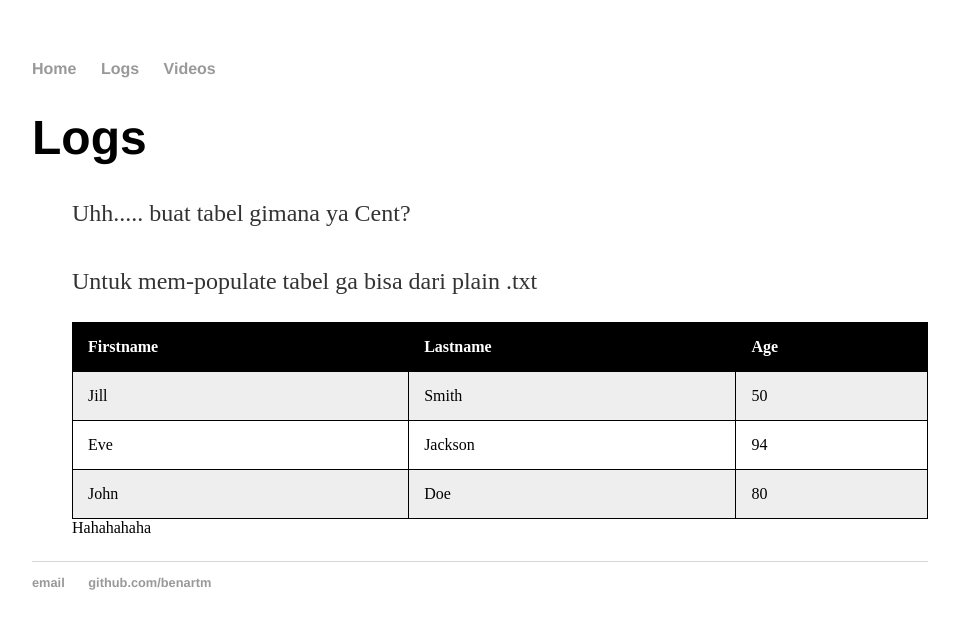
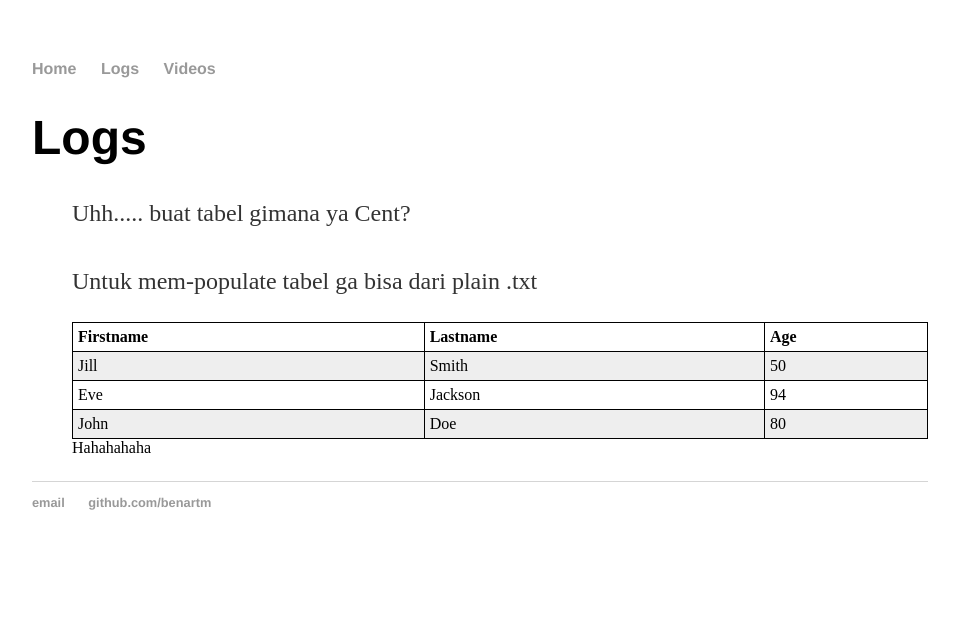
Before and after one commit to BenArtM/BenArtM.github.io, a Jekyll site: the page built from logs/index.html, in a window 1280 px wide. Shown: the top 629 px of the page, without its empty margins (160-1119 px from the left). Built offline with Jekyll 4.4.1, drawn with Linux system fonts in a browser that asks for light colours.

Commit message:
Update main.css

```diff
--- a/css/main.css
+++ b/css/main.css
@@ -47,7 +47,7 @@ table, th, td {
     border-collapse: collapse;
 }
 th, td {
-    padding: 15px;
+    padding: 5px;
     text-align: left;
 }
 table#t01 tr:nth-child(even) {
@@ -57,8 +57,8 @@ table#t01 tr:nth-child(odd) {
    background-color: #fff;
 }
 table#t01 th {
-    background-color: black;
-    color: white;
+    background-color: white;
+    color: black;
 }
 
 ul.posts li {
```
